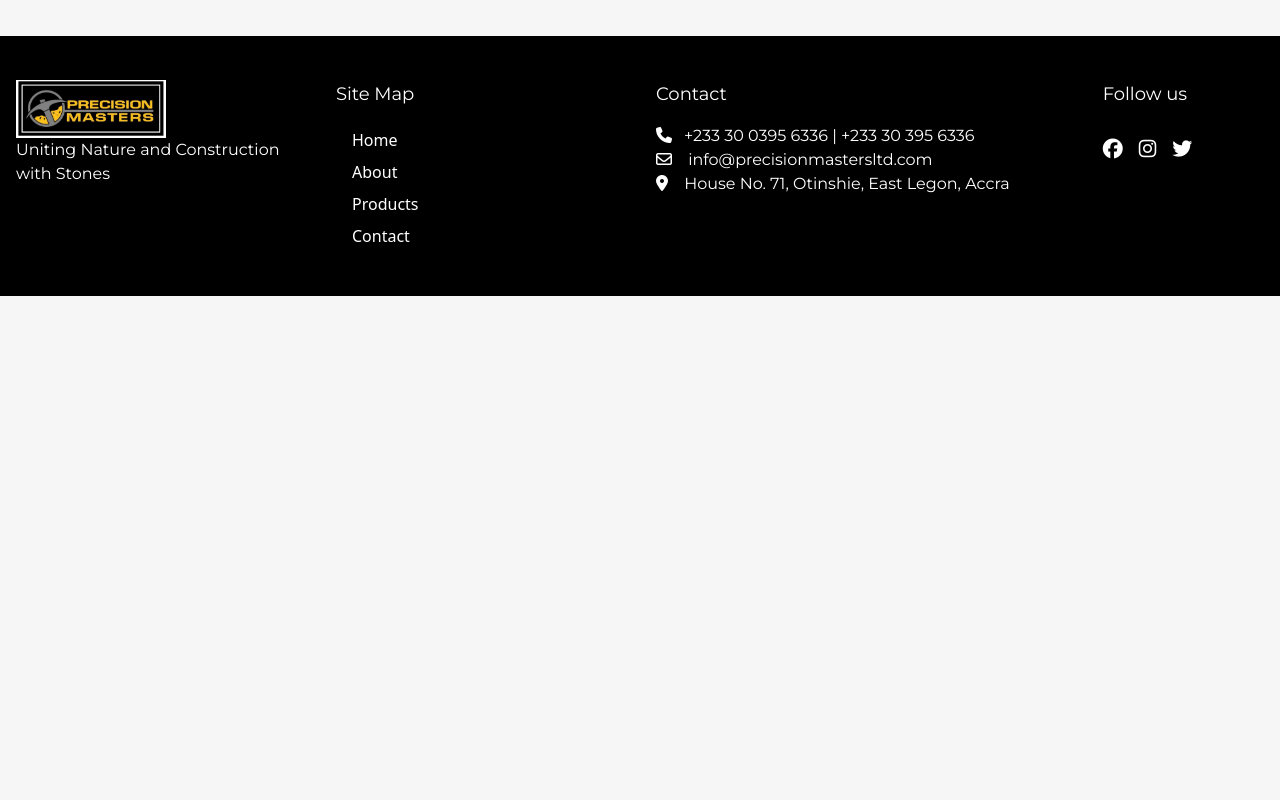
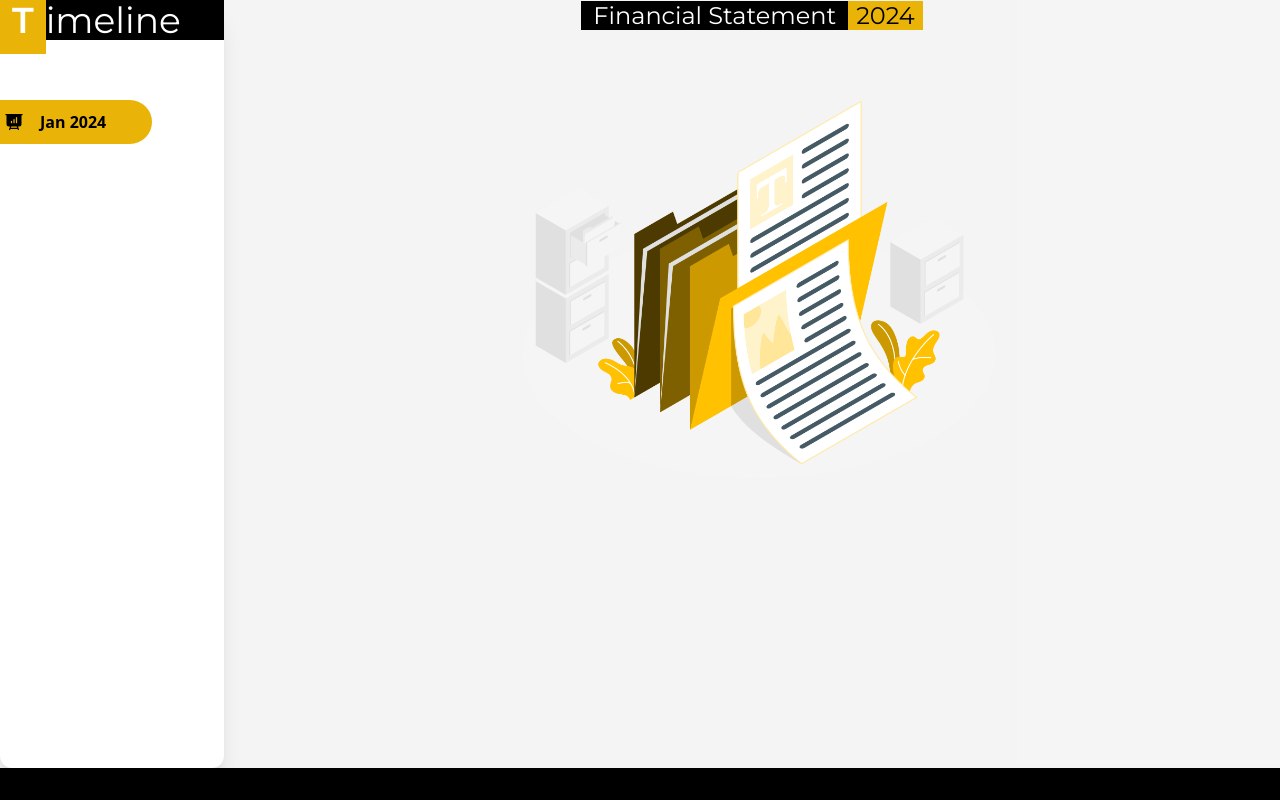
Before and after one commit to gtsorho/precisionMasters, a Vue app: page /financial in a window 1280 px wide. Shown: the top 800 px of the page. Built offline with nearby package versions, Linux system fonts and the light colour scheme.

Commit message:
financial statement added

```diff
--- a/src/components/footer.vue
+++ b/src/components/footer.vue
@@ -1,5 +1,5 @@
 <template>
-<div class="bg-black mt-9 text-white py-7">
+<div class="bg-black  text-white py-7">
     <div class="container mx-auto">
         <div class="flex flex-wrap">
             <div class="p-4 md:w-1/4">
--- a/src/components/navbar.vue
+++ b/src/components/navbar.vue
@@ -10,12 +10,11 @@
             <li><router-link class="block px-4 py-1 text-white hover:bg-gray-700 rounded" :to="{name:'home', hash:'#home'}">Home</router-link></li>
             <li><router-link class="block px-4 py-1 text-white hover:bg-gray-700 rounded" :to="{name:'about'}">About</router-link></li>
             <li><router-link class="block px-4 py-1 text-white hover:bg-gray-700 rounded" :to="{name:'home', hash:'#services'}">Services</router-link></li>
-            <li><router-link class="block px-4 py-1 text-white hover:bg-gray-700 rounded" :to="{name:'health'}">Health | Safety</router-link></li>
             <li><router-link class="block px-4 py-1 text-white hover:bg-gray-700 rounded" :to="{name:'home', hash:'#contact'}">Contact</router-link></li>
             <li><router-link class="block px-4 py-1 text-white hover:bg-gray-700 rounded" :to="{name:'info'}">Gallery</router-link></li>
+            <li><router-link class="block px-4 py-1 text-white hover:bg-gray-700 rounded" :to="{name:'health'}">Health | Safety</router-link></li>
+            <li><router-link class="block px-4 py-1 text-white hover:bg-gray-700 rounded" :to="{name:'financial'}">Statements</router-link></li>
             <li><router-link class="block px-4 py-1 text-white hover:bg-gray-700 rounded" :to="{name:'careers'}">Careers</router-link></li>
-
-
         </ul>
       </div>
       <div class="md:hidden">
@@ -31,9 +30,10 @@
             <li><router-link class="block px-4 py-1 text-white hover:bg-gray-700 rounded" :to="{name:'home', hash:'#home'}">Home</router-link></li>
             <li><router-link class="block px-4 py-1 text-white hover:bg-gray-700 rounded" :to="{name:'about'}">About</router-link></li>
             <li><router-link class="block px-4 py-1 text-white hover:bg-gray-700 rounded" :to="{name:'home', hash:'#services'}">Services</router-link></li>
-            <li><router-link class="block px-4 py-1 text-white hover:bg-gray-700 rounded" :to="{name:'health'}">Health | Safety</router-link></li>
             <li><router-link class="block px-4 py-1 text-white hover:bg-gray-700 rounded" :to="{name:'home', hash:'#contact'}">Contact</router-link></li>
             <li><router-link class="block px-4 py-1 text-white hover:bg-gray-700 rounded" :to="{name:'info'}">Gallery</router-link></li>
+            <li><router-link class="block px-4 py-1 text-white hover:bg-gray-700 rounded" :to="{name:'health'}">Health | Safety</router-link></li>
+            <li><router-link class="block px-4 py-1 text-white hover:bg-gray-700 rounded" :to="{name:'financial'}">Statements</router-link></li>
             <li><router-link class="block px-4 py-1 text-white hover:bg-gray-700 rounded" :to="{name:'careers'}">Careers</router-link></li>
       </ul>
     </div>
--- a/src/router/index.js
+++ b/src/router/index.js
@@ -3,7 +3,7 @@ import HomeView from '../views/HomeView.vue'
 import Careers from '../views/careers.vue'
 import Info from '../views/info.vue'
 import Health from '../views/health.vue'
-
+import Financial from '../views/financial.vue'
 
 
 const router = createRouter({
@@ -18,6 +18,11 @@ const router = createRouter({
       path: '/careers',
       name: 'careers',
       component: Careers
+    },
+    {
+      path: '/financial',
+      name: 'financial',
+      component: Financial
     },
     {
       path: '/info',
--- /dev/null
+++ b/src/views/financial.vue
@@ -0,0 +1,39 @@
+<template>
+<div class="flex justify-evenly">
+<section>
+    <!-- component -->
+    <div class="relative flex flex-col bg-clip-border rounded-xl bg-white  text-gray-700 h-[calc(100vh-2rem)] w-full max-w-[15rem]  shadow-xl shadow-blue-gray-900/5">
+        <h2 class="text-4xl text-white  bg-black">
+            <span class="text-white font-semibold bg-yellow-500 p-1  md:p-3">T</span>imeline
+        </h2>
+        <nav class="flex flex-col gap-1 min-w-[240px] p-2 py-11  font-sans text-base font-normal text-black">
+            <div role="button" tabindex="0" class="flex items-center bg-yellow-500  w-40 font-semibold p-3 rounded-e-full text-start leading-tight transition-all hover:bg-yellow-500 hover:bg-opacity-80 focus:bg-yellow-500 focus:bg-opacity-80 active:bg-gray-50 active:bg-opacity-80 hover:text-black focus:text-black active:text-black outline-none">
+                <div class="grid place-items-center mr-4">
+                    <svg xmlns="http://www.w3.org/2000/svg" viewBox="0 0 24 24" fill="currentColor" aria-hidden="true" class="h-5 w-5">
+                    <path fill-rule="evenodd" d="M2.25 2.25a.75.75 0 000 1.5H3v10.5a3 3 0 003 3h1.21l-1.172 3.513a.75.75 0 001.424.474l.329-.987h8.418l.33.987a.75.75 0 001.422-.474l-1.17-3.513H18a3 3 0 003-3V3.75h.75a.75.75 0 000-1.5H2.25zm6.04 16.5l.5-1.5h6.42l.5 1.5H8.29zm7.46-12a.75.75 0 00-1.5 0v6a.75.75 0 001.5 0v-6zm-3 2.25a.75.75 0 00-1.5 0v3.75a.75.75 0 001.5 0V9zm-3 2.25a.75.75 0 00-1.5 0v1.5a.75.75 0 001.5 0v-1.5z" clip-rule="evenodd"></path>
+                    </svg>
+                </div>
+            Jan 2024
+            </div>
+        </nav>
+    </div>
+</section>
+<section >
+    <div>
+        <h2 class="text-center text-2xl font-bold"><span class="bg-black text-white px-3">Financial Statement</span><span class="bg-yellow-500 px-2">2024</span> </h2>
+    </div>
+    <div class="flex items-center justify-center">
+        <img src="../assets/Documents-amico.png" class="w-1/2" alt="" srcset="">
+    </div>
+</section>
+</div>
+
+</template>
+<script>
+export default {
+
+}
+</script>
+<style>
+
+</style>
```
Also changed, not shown: src/assets/Documents-amico.png (added).
